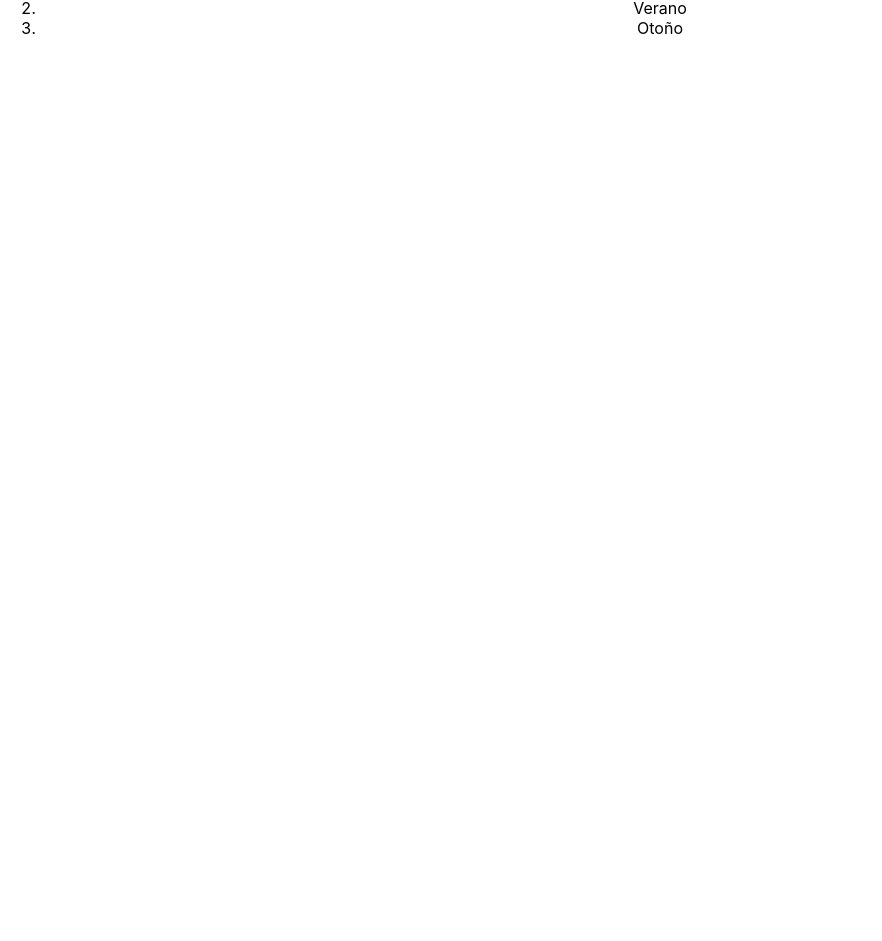
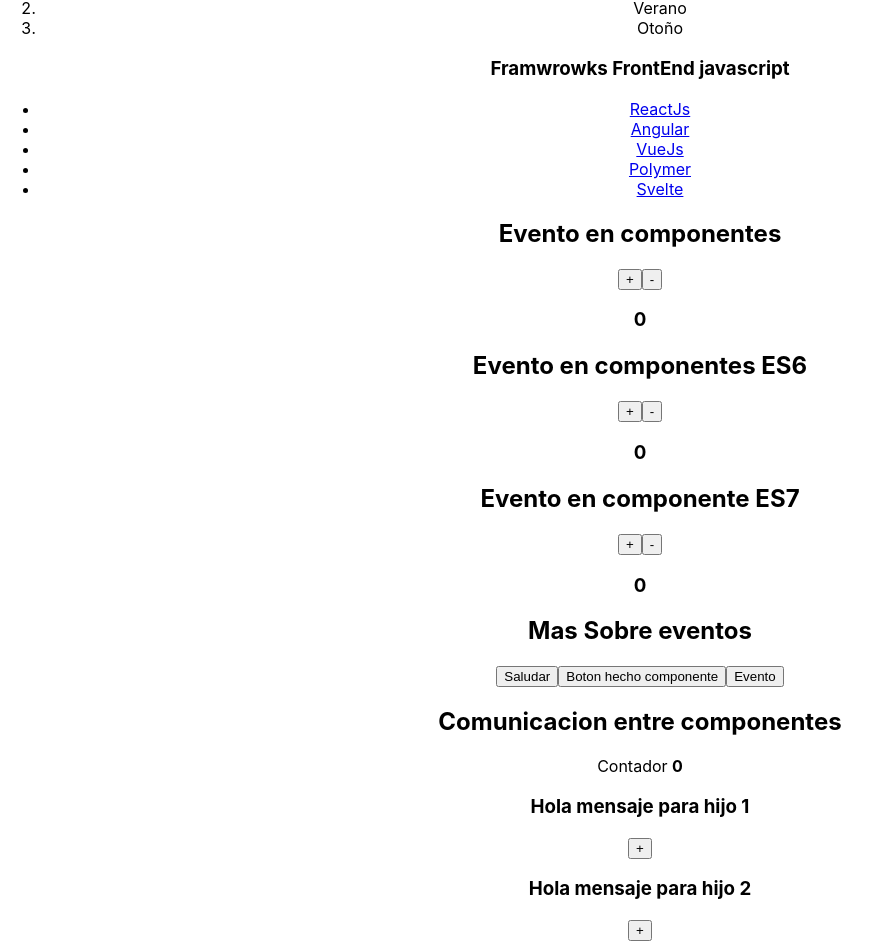
Before and after one commit to jedionmelbin/react-course-app, a React (Create React App) app: page / in a window 1280 px wide. Shown: the part 520-1461 px from the top of the page, without its empty margins (0-882 px from the left). Before the commit the page ends 800 px from the top, so only its background shows below. Built offline with nearby package versions, Linux system fonts and the light colour scheme.

Commit message:
Change components

```diff
--- a/src/App.js
+++ b/src/App.js
@@ -5,6 +5,9 @@
 import Estado from "./components/Estado";
 import RenderizadoCondicional from "./components/RenderizadoCondicional";
 import RenderizadoElementos from "./components/RenderizadoElementos";
+import Eventos from "./components/Eventos";
+import EventosES6, {EventosES7, MasSobreEventos} from "./components/EventosES6";
+import ComunicacionComponentes from "./components/ComunicacionComponentes";
 
 function App() {
     return (
@@ -20,6 +23,11 @@
             <Estado/>
             <RenderizadoCondicional />
             <RenderizadoElementos />
+            <Eventos />
+            <EventosES6/>
+            <EventosES7 />
+            <MasSobreEventos />
+            <ComunicacionComponentes />
         </div>
     );
 }
--- /dev/null
+++ b/src/components/ComunicacionComponentes.js
@@ -0,0 +1,33 @@
+import {React, Component} from "react";
+
+export default class ComunicacionComponentes extends Component {
+
+    state = {
+        contador: 0
+    };
+
+    incrementadorContador = (e) => {
+        this.setState({
+            contador: this.state.contador + 1
+        });
+    }
+    render() {
+        return (
+            <div>
+                <h2>Comunicacion entre componentes</h2>
+                <p>Contador <b>{this.state.contador}</b></p>
+                <Hijo incrementadorContador={this.incrementadorContador} mensaje="Hola mensaje para hijo 1"/>
+                <Hijo incrementadorContador={this.incrementadorContador} mensaje="Hola mensaje para hijo 2"/>
+            </div>
+        );
+    }
+}
+
+function Hijo(props) {
+    return (
+        <>
+            <h3>{props.mensaje}</h3>
+            <button onClick={props.incrementadorContador}>+</button>
+        </>
+    );
+}
--- /dev/null
+++ b/src/components/Eventos.js
@@ -0,0 +1,46 @@
+import {React, Component} from "react";
+
+export default class Eventos extends Component {
+    constructor(props) {
+        super(props);
+
+        this.state = {
+            contador: 0
+        };
+
+        this.sumar = this.sumar.bind(this);
+        this.restar = this.restar.bind(this);
+    }
+
+    sumar(e) {
+        console.log("Sumar");
+        this.setState(
+            {
+                contador: this.state.contador + 1
+            }
+        )
+    }
+
+    restar(e) {
+        console.log("Restar");
+        this.setState(
+            {
+                contador: this.state.contador - 1
+            }
+        )
+    }
+
+    render() {
+
+        return (
+            <div>
+                <h2>Evento en componentes</h2>
+                <nav>
+                    <button type="button" onClick={this.sumar}>+</button>
+                    <button type="button" onClick={this.restar}>-</button>
+                </nav>
+                <h3>{this.state.contador}</h3>
+            </div>
+        );
+    }
+}
--- /dev/null
+++ b/src/components/EventosES6.js
@@ -0,0 +1,120 @@
+import {React, Component} from "react";
+
+export default class EventosES6 extends Component {
+    constructor(props) {
+        super(props);
+
+        this.state = {
+            contador: 0
+        };
+
+        this.sumar = this.sumar.bind(this);
+        this.restar = this.restar.bind(this);
+    }
+
+    sumar(e) {
+        console.log("Sumar");
+        this.setState(
+            {
+                contador: this.state.contador + 1
+            }
+        )
+    }
+
+    restar(e) {
+        console.log("Restar");
+        this.setState(
+            {
+                contador: this.state.contador - 1
+            }
+        )
+    }
+
+    render() {
+
+        return (
+            <div>
+                <h2>Evento en componentes ES6</h2>
+                <nav>
+                    <button type="button" onClick={this.sumar}>+</button>
+                    <button type="button" onClick={this.restar}>-</button>
+                </nav>
+                <h3>{this.state.contador}</h3>
+            </div>
+        );
+    }
+}
+
+//Properties inizializer
+
+export class EventosES7 extends Component {
+
+    state = {
+        contador: 0
+    };
+
+    // Arrow functions
+    sumar = (e) => {
+        this.setState(
+            {
+                contador: this.state.contador + 1
+            }
+        )
+    }
+
+    restar = (e) => {
+        this.setState(
+            {
+                contador: this.state.contador - 1
+            }
+        )
+    }
+
+    render() {
+
+        return (
+            <div>
+                <h2>Evento en componente ES7</h2>
+                <nav>
+                    <button type="button" onClick={this.sumar}>+</button>
+                    <button type="button" onClick={this.restar}>-</button>
+                </nav>
+                <h3>{this.state.contador}</h3>
+            </div>
+        );
+    }
+}
+
+function Boton(props) {
+    return (<button onClick={props.myOnClick}>Boton hecho componente</button>);
+}
+
+const BotonPrimary = (props) => (
+    <button onClick={props.myOnClick}>Evento</button>
+);
+
+
+export class MasSobreEventos extends Component {
+
+    handleClick = (e, mensaje) => {
+        console.log(e);
+        console.log(e.nativeEvent)
+        console.log(e.target)
+        console.log(mensaje);
+    }
+
+    /*Evento pesonlizado */
+    //
+    render() {
+        return (
+            <div>
+                <h2>Mas Sobre eventos</h2>
+                <button type="button" onClick={(e) =>
+                    this.handleClick(e, 'Hola')}>Saludar
+                </button>
+                <Boton myOnClick={(e) => this.handleClick(e, 'Hola mensaje')}/>
+                <BotonPrimary myOnClick={(e) => this.handleClick(e, 'Hola mensaje')}/>
+            </div>
+        );
+    }
+}
--- a/src/components/RenderizadoElementos.js
+++ b/src/components/RenderizadoElementos.js
@@ -1,4 +1,13 @@
 import {Component} from "react";
+import data from '../helpers/data.json'
+
+function ElementoLista(props){
+    return (
+      <li>
+          <a href={props.el.web} target="_blank">{props.el.name}</a>
+      </li>
+    );
+}
 
 export default class RenderizadoElementos extends Component {
     constructor(props) {
@@ -9,6 +18,7 @@
     }
 
     render() {
+        console.log(data);
         return (
             <div>
                 <h3>Renderizado de elementos</h3>
@@ -20,6 +30,14 @@
                         )
                     }
                 </ol>
+                <h3>Framwrowks FrontEnd javascript</h3>
+                <ul>
+                    {
+                        data.frameworks.map((element,index)=> (
+                            <ElementoLista key={index} el={element}/>
+                        ))
+                    }
+                </ul>
             </div>
         );
     }
--- /dev/null
+++ b/src/helpers/data.json
@@ -0,0 +1,29 @@
+{
+  "frameworks": [
+    {
+      "id": 1,
+      "name": "ReactJs",
+      "web": "https://www.reactjs.org"
+    },
+    {
+      "id": 2,
+      "name": "Angular",
+      "web": "https://www.angular.io"
+    },
+    {
+      "id": 3,
+      "name": "VueJs",
+      "web": "https://www.reactjs.io"
+    },
+    {
+      "id": 4,
+      "name": "Polymer",
+      "web": "https://www.reactjs.com"
+    },
+    {
+      "id": 5,
+      "name": "Svelte",
+      "web": "https://www.svelt.com"
+    }
+  ]
+}
```
